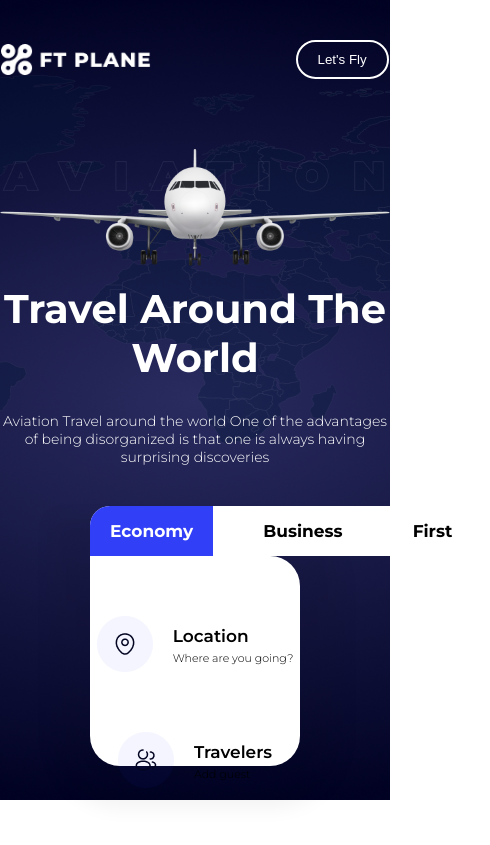
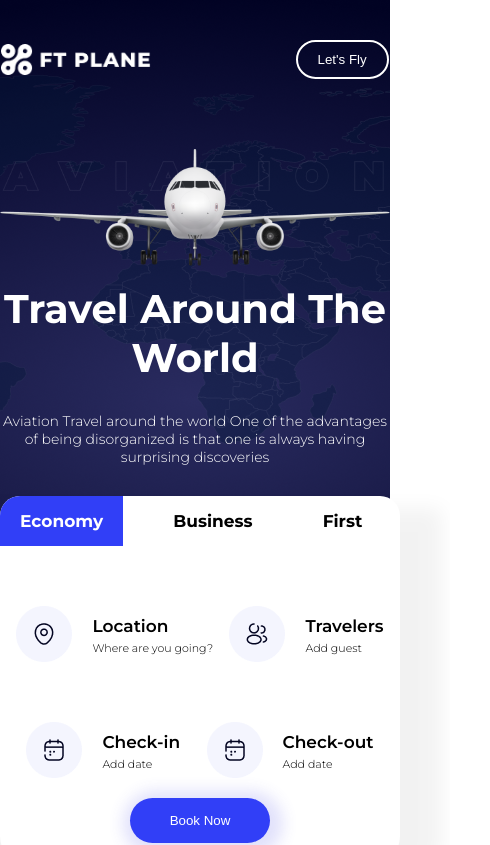
Before and after one commit to DevOlagboye/Aviation-Landpage, a React (Create React App) app: page / in a window 390 px wide. Shown: the top 845 px of the page, 490 px wide, since content can reach past the window. Built offline with nearby package versions, Linux system fonts and the light colour scheme.

Commit message:
Started working on the responsiveness

```diff
--- a/src/Components/HeroPage/HeroPage.css
+++ b/src/Components/HeroPage/HeroPage.css
@@ -178,3 +178,12 @@
         display: none;
     }
 }
+
+@media (max-width: 600px) {
+    .booking-container {
+        width: 400px;
+        margin: 80px auto 20px auto;
+        height: 320px;
+        border-top-right-radius: 0px;
+    }
+}
```
